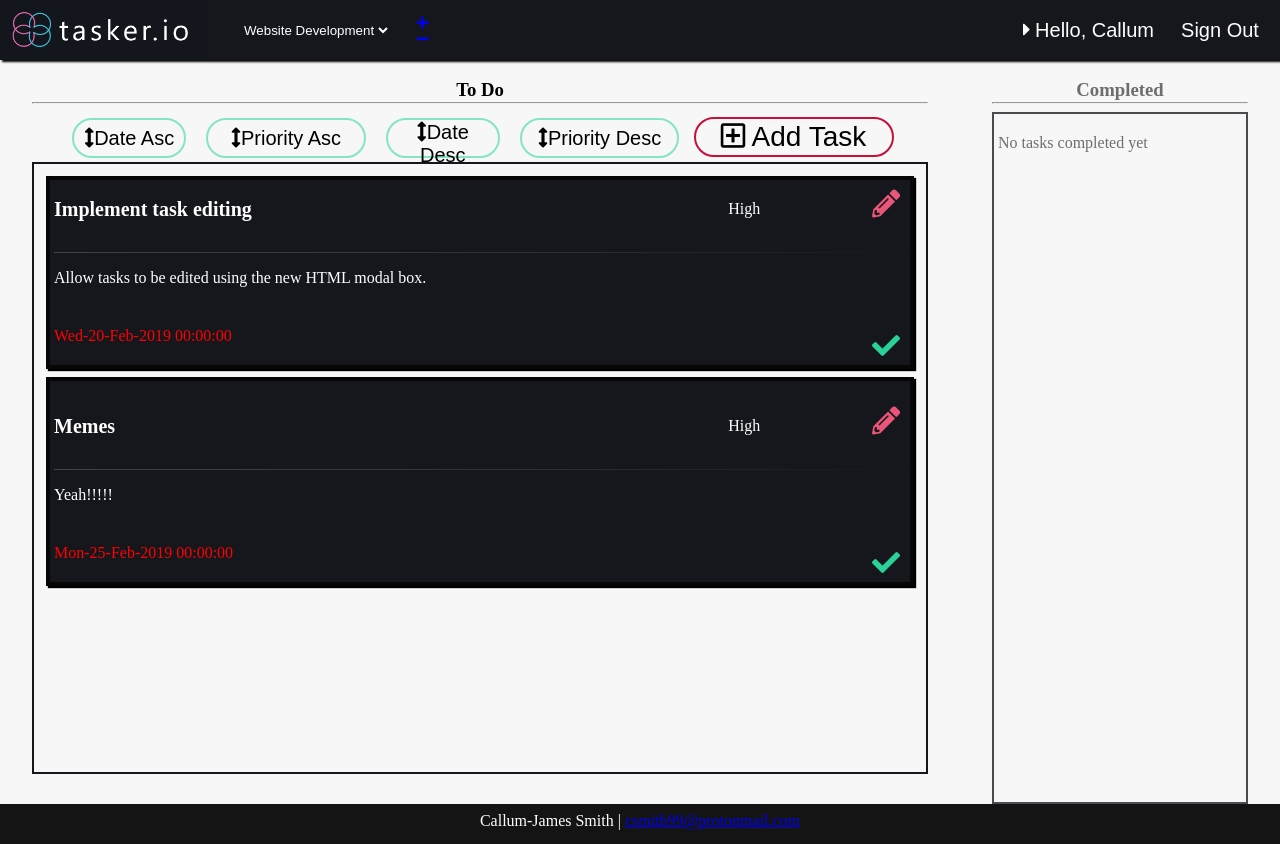
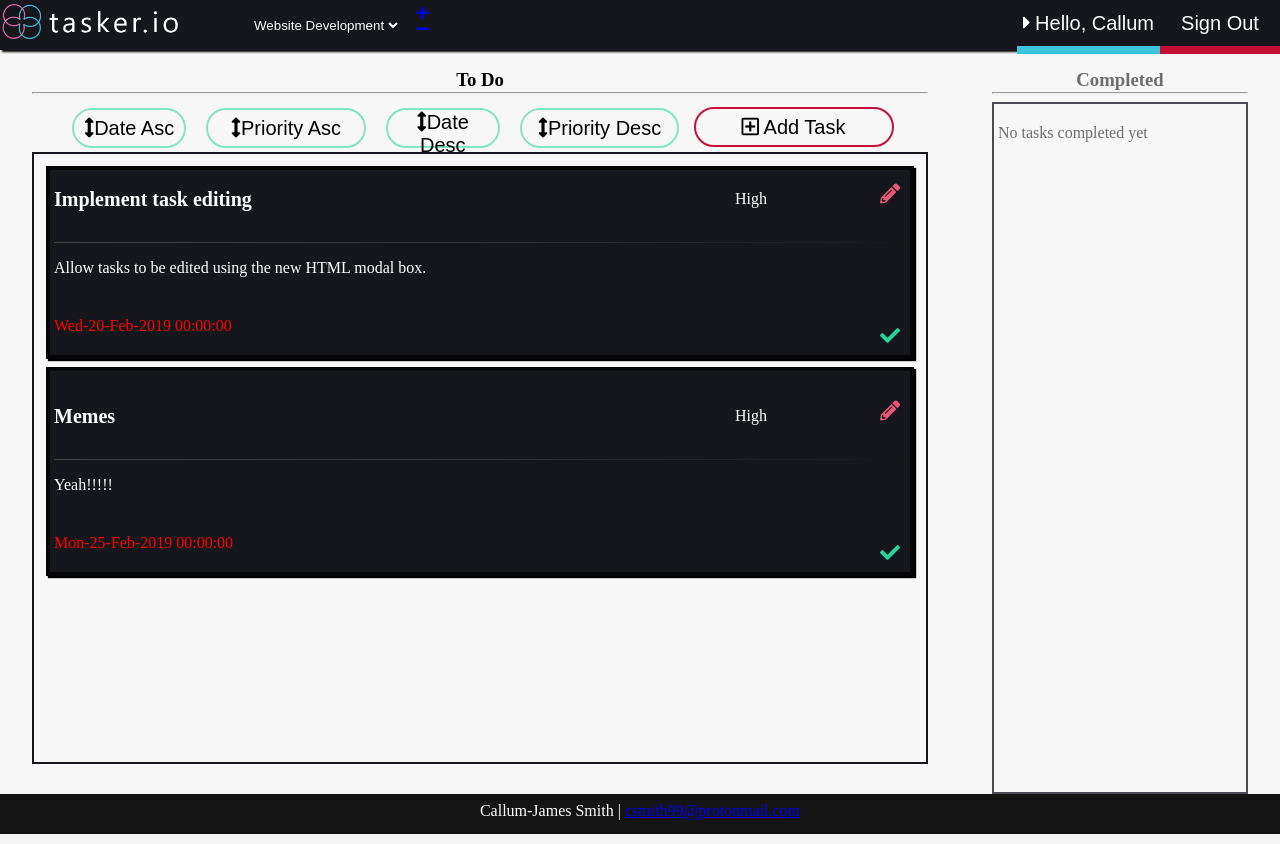
Before and after one commit to SilenceOfTheLambdas/tasker, a PHP site: page /landing.php?projects=2 in a window 1280 px wide. Run offline with PHP 8.4, Linux system fonts and the light colour scheme; a user stored in the database is signed in; data comes from the database, SQL or seed files in the repository; some web fonts are replaced.

Commit message:
updated header design

```diff
--- a/css/main.css
+++ b/css/main.css
@@ -42,10 +42,9 @@ body {
 header {
   background-color: var(--header-BG-color);
   width: 100%;
-  height: 60px;
+  height: 50px;
   display: grid;
-  grid-template-areas:
-  "logo projects projects-add spacer hello sign-out";
+  grid-template-areas: "logo projects projects-add spacer hello sign-out";
   grid-template-columns: 210px 150px 50px auto auto 120px;
   box-shadow: black 2px 2px 2px;
 }
@@ -55,11 +54,11 @@ header {
 /* This holds the logo (.logo) in place */
  {
   grid: logo;
-  background-color: var(--logo-BG-color);
+  background-color: var(--header-BG-color);
   float: left;
   text-align: center;
   color: white;
-  height: 100%;
+  height: 45px;
   margin: 0;
 }
 .logo
@@ -69,14 +68,13 @@ header {
   width: auto;
   overflow: hidden;
   float: left;
-  transform: translateY(8px) translateX(10px);
 }
 
 /* Project Selection */
 div.project-selector {
   grid: projects;
-  height: 100%;
-  transform: translateX(30px);
+  height: auto;
+  transform: translateX(40px);
 }
 
 div.project-selector > form {
@@ -97,7 +95,7 @@ div.new-project /* This holds two buttons used to add and remove projects */
   grid: projects-add;
   position: relative; /* Used to center DIV vertically */
   top: 50%;
-  transform: translateX(100%) translateY(-75%);
+  transform: translateX(100%) translateY(-100%);
 
   display: flex;
   flex-direction: column;
@@ -149,22 +147,28 @@ div.new-project > button:hover {
 #Spacer {
   grid: spacer;
   margin-left: 4px;
+  height: 50px;
   margin-right: 4px;
 }
 
 /* User Section */
-#user {
+#user,
+user > button {
   grid: hello;
   background-color: var(--header-BG-color);
-  color: white;
-  text-align: center;
-  height: 100%;
+  width: auto;
+  height: 50px;
+  float: right;
+
   border: none;
+  flex-basis: 10%;
 }
 
 #userHello {
   line-height: 0.5px;
+  font-size: 14px;
   transform: translateY(-10px);
+  height: 50px;
   float: right;
 }
 
@@ -173,21 +177,23 @@ div.new-project > button:hover {
   background-color: #e95678;
 
   width: auto;
-  height: 100%;
+  height: 50px;
   float: right;
 
   border: none;
   flex-basis: 10%;
 }
 
-#account {
-  background-color: #3fc4de;
+#account,
+#account > form,
+#account > form > button {
+  background-color: none;
 
   width: auto;
-  height: 100%;
+  height: 50px;
   float: right;
 
-  border: none;
+  border-bottom: 4px solid #3fc4de;
   flex-basis: 10%;
 }
 
@@ -388,7 +394,7 @@ hr.taskTitle {
 button {
   height: 40px;
   width: 100%;
-  font-size: 28px;
+  font-size: 20px;
 }
 
 div.addItem,
@@ -423,17 +429,18 @@ button.add-item-button:hover {
   transition: ease-in 0.2s;
 }
 
-button.signout {
+button.signout,
+#signout > form {
   /* The button located on the header thats allows the user to sign out */
   width: 100%;
-  height: 60px;
+  height: 100%;
 
-  font-size: 20px;
   background: var(--header-BG-color);
   border-style: none;
   color: white;
 
   float: left;
+  border-bottom: 4px solid #c70f3a;
 }
 
 button.signout:hover {
--- a/landing.php
+++ b/landing.php
@@ -211,9 +211,9 @@ if (!isset($_SESSION['name'])) {
 
     </div>
 
-<footer>
-    <p>Callum-James Smith | <a href="mailto:csmith99@protonmail.com">csmith99@protonmail.com</a></p>
-</footer>
+    <footer>
+        <p>Callum-James Smith | <a href="mailto:csmith99@protonmail.com">csmith99@protonmail.com</a></p>
+    </footer>
 </body>
 <script>
     document.getElementById("open-modal").onclick = function() // Stop the modal boxes from appearing quickly every time the page is refreshed
```
